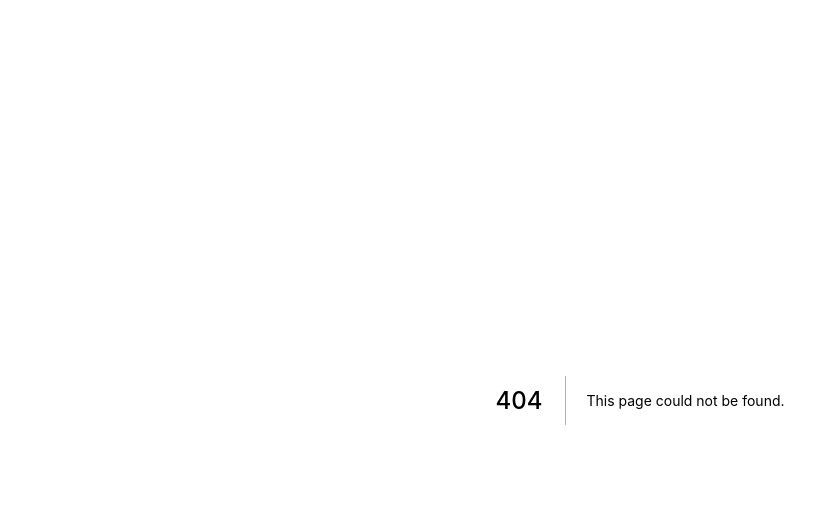
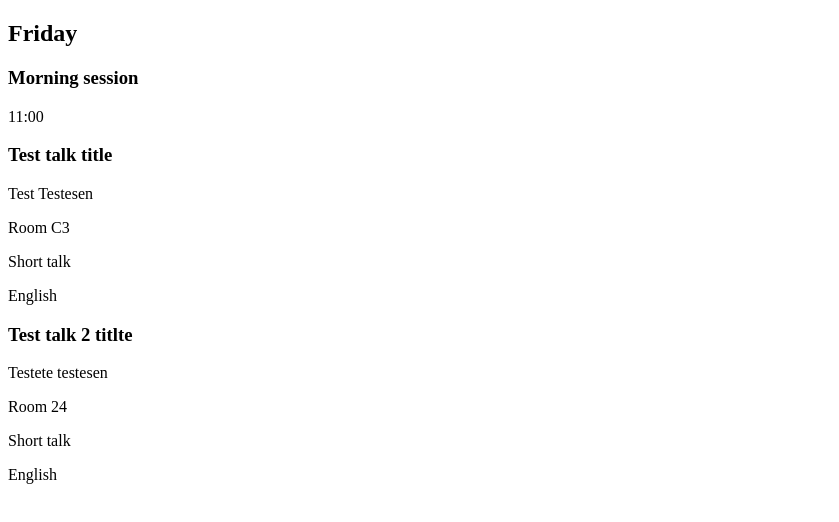
Before and after one commit to Maritt/newKDS, a Next.js app: page /components/ScheduleEntry in a window 1280 px wide. Before the commit this address had no page. Shown: the top 522 px of the page, without its empty margins (0-839 px from the left). Built offline with nearby package versions, Linux system fonts and the light colour scheme.

Commit message:
Added schedule

```diff
--- /dev/null
+++ b/pages/components/ScheduleEntry.tsx
@@ -0,0 +1,55 @@
+export default function ScheduleEntry(props) {
+  return (
+    <div className="content">
+      <h2>Friday</h2>
+      <div className="session">
+        <EventHeader eventHeader="Morning session" eventTime="11:00" />
+        <Talk
+          title="Test talk title"
+          speaker="Test Testesen"
+          room="Room C3"
+          type="Short talk"
+          language="English"
+          eventTime={props.eventTime}
+        />
+        <Talk
+          title="Test talk 2 titlte"
+          speaker="Testete testesen"
+          room="Room 24"
+          type="Short talk"
+          language="English"
+          eventTime={props.eventTime}
+        />
+      </div>
+    </div>
+  );
+}
+
+const EventHeader = props => {
+  return (
+    <div>
+      <h3>{props.eventHeader}</h3>
+      <p>{props.eventTime}</p>
+    </div>
+  );
+};
+
+const Talk = props => {
+  return (
+    <div className="talk-container">
+      <h3 id="title">{props.title}</h3>
+      <p id="speaker">{props.speaker}</p>
+      <div className="talk-info">
+        <p id="room" className="info-entry">
+          {props.room}
+        </p>
+        <p id="type" className="info-entry">
+          {props.type}
+        </p>
+        <p id="language" className="info-entry">
+          {props.language}
+        </p>
+      </div>
+    </div>
+  );
+};
--- /dev/null
+++ b/styling/scheduleStyles.scss
@@ -0,0 +1,32 @@
+$break-small: 650px;
+$break-large: 1200px;
+
+.session {
+  background-color: #c9e2e0;
+}
+
+.talk-container {
+  background-color: white;
+  width: 50em;
+  margin: 1em;
+
+  #title {
+    font-size: 1.5em;
+    margin-bottom: 0px;
+    margin-left: 1em;
+  }
+  #speaker {
+    margin-top: 0.5em;
+    margin-left: 1.5em;
+  }
+
+  .talk-info {
+    margin-left: 1.5em;
+    display: flex;
+    justify-content: flex-start;
+
+    .info-entry {
+      margin-right: 2em;
+    }
+  }
+}
```
Also changed, not shown: pages/schedule.tsx (+5 -3 lines).
